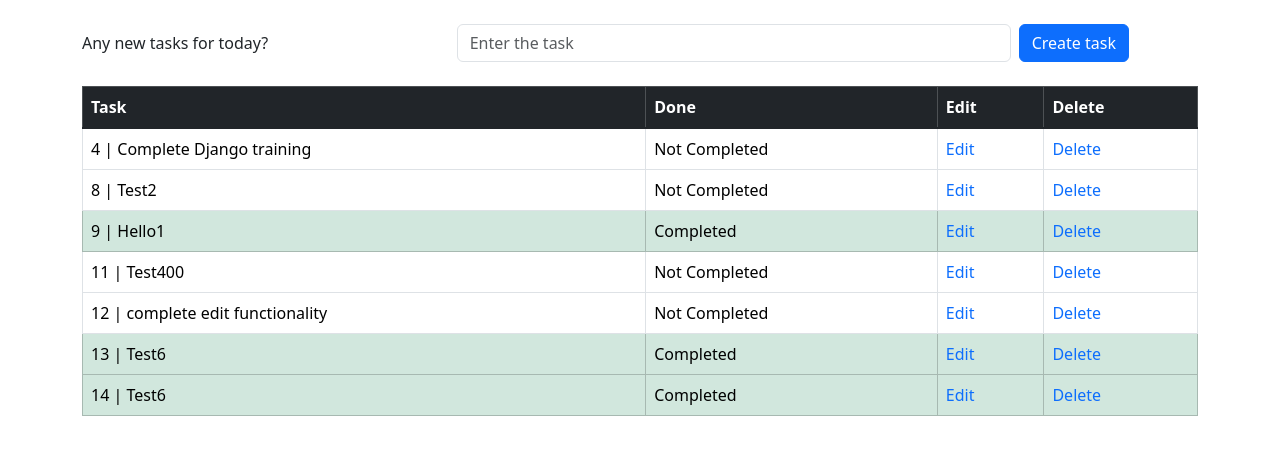
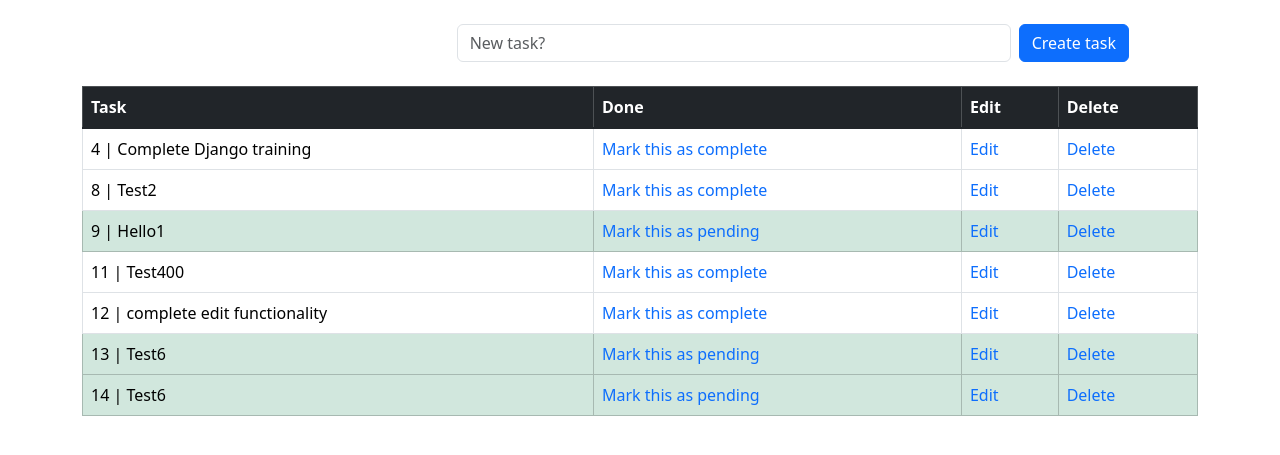
Before and after one commit to Poojan26/todo-list, a Django app: page /task/ in a window 1280 px wide. Shown: the part 65-520 px from the top of the page. Run offline with Django 5.2, Linux system fonts and the light colour scheme; data comes from the database, SQL or seed files in the repository; both versions use the stored data as it was after the commit.

Commit message:
Mark as pending/complete links

```diff
--- a/todolist_app/templates/edit.html
+++ b/todolist_app/templates/edit.html
@@ -17,6 +17,7 @@
             <!-- Input Field Wrapped in a Column -->
             <div class="col-md-6 col-lg-6">
                 <input type="text" class="form-control" placeholder="{{task_obj.task}}" value="{{task_obj.task}}" name="task">
+                <input type="hidden" class="form-control" placeholder="{{task_obj.done}}" value="{{task_obj.done}}" name="done">
             </div>
 
             <!-- Button with Auto Width -->
--- a/todolist_app/templates/todolist.html
+++ b/todolist_app/templates/todolist.html
@@ -27,11 +27,11 @@
         {% csrf_token %}
 
         <!-- Label with Auto-Sized Column -->
-        <label class="col-lg-4 col-form-label">Any new tasks for today?</label>
+        <label class="col-lg-4 col-form-label"></label>
 
         <!-- Input Field Wrapped in a Column -->
         <div class="col-md-6 col-lg-6">
-            <input type="text" class="form-control" placeholder="Enter the task" name="task">
+            <input type="text" class="form-control" placeholder="New task?" name="task">
         </div>
 
         <!-- Button with Auto Width -->
@@ -60,14 +60,14 @@
                     {% if obj.done%}
                         <tr class="table table-success">
                             <td>{{obj.id}} | {{obj.task}}</td>
-                            <td>Completed</td>
+                            <td><a href="{% url 'pending_task' obj.id %}" style="text-decoration: none;">Mark this as pending</a></td>
                             <td><a href="{% url 'edit_task' obj.id %}" style="text-decoration: none;">Edit</a></td>
                             <td><a href="{% url 'delete_task' obj.id %}" style="text-decoration: none;">Delete</a></td>
                         </tr>
                     {% else %}
                         <tr>
                             <td>{{obj.id}} | {{obj.task}}</td>
-                            <td>Not Completed</td>
+                            <td><a href="{% url 'complete_task' obj.id %}" style="text-decoration: none;">Mark this as complete</a></td>
                             <td><a href="{% url 'edit_task' obj.id %}" style="text-decoration: none;">Edit</a></td>
                             <td><a href="{% url 'delete_task' obj.id %}" style="text-decoration: none;">Delete</a></td>
                         </tr>
--- a/todolist_app/urls.py
+++ b/todolist_app/urls.py
@@ -5,6 +5,8 @@ urlpatterns = [
     path('', views.todolist, name='todolist'),
     path('delete/<task_id>', views.delete_task, name='delete_task'),
     path('edit/<task_id>', views.edit_task, name='edit_task'),
+    path('complete/<task_id>', views.complete_task, name='complete_task'),
+    path('pending/<task_id>', views.pending_task, name='pending_task'),
     path('contact', views.contact, name='contact'),
     path('about', views.about, name='about'),
 
--- a/todolist_app/views.py
+++ b/todolist_app/views.py
@@ -39,6 +39,18 @@ def edit_task(request,task_id):
         task_obj = TaskList.objects.get(pk=task_id)
         return render(request,'edit.html',{'task_obj':task_obj})
 
+def complete_task(request,task_id):
+    task = TaskList.objects.get(pk=task_id)
+    task.done = True
+    task.save()
+    return redirect('todolist')
+
+def pending_task(request,task_id):
+    task = TaskList.objects.get(pk=task_id)
+    task.done = False
+    task.save()
+    return redirect('todolist')
+
 
 
 
```
Also changed, not shown: db.sqlite3.
